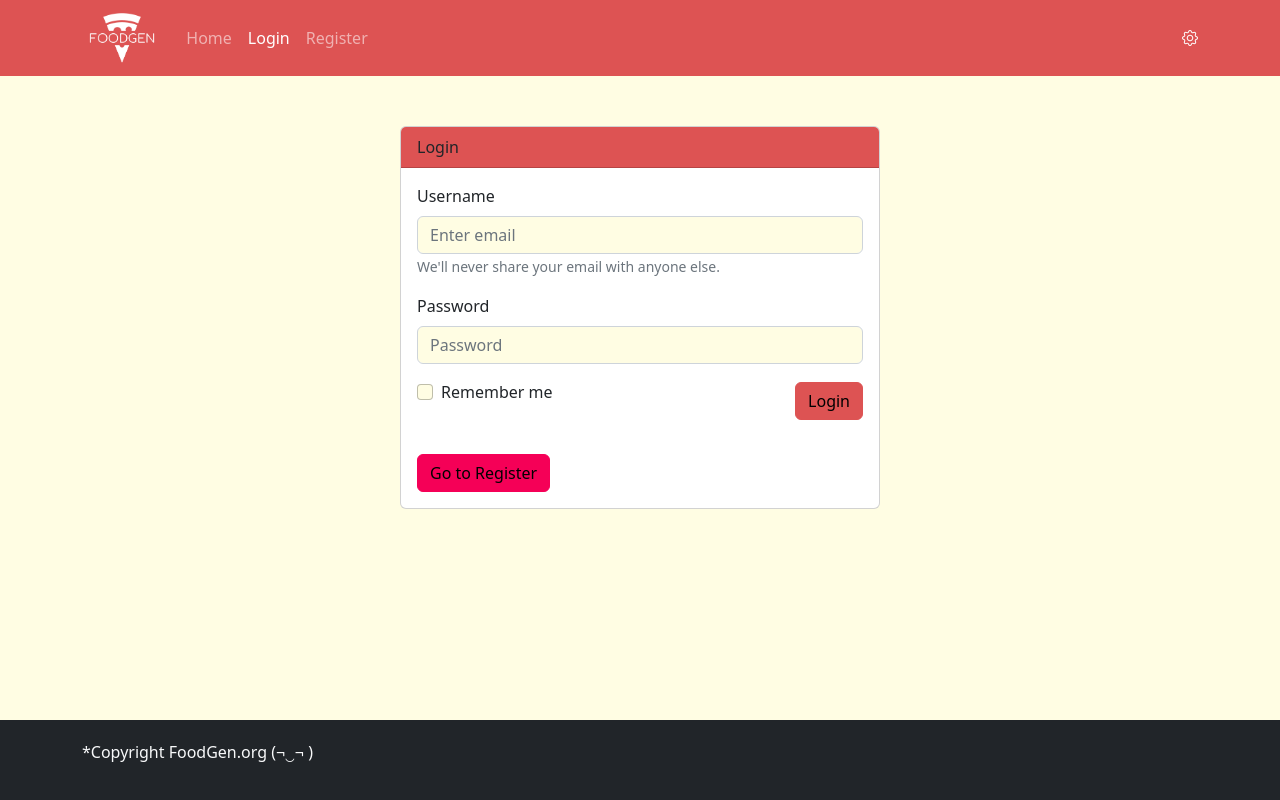
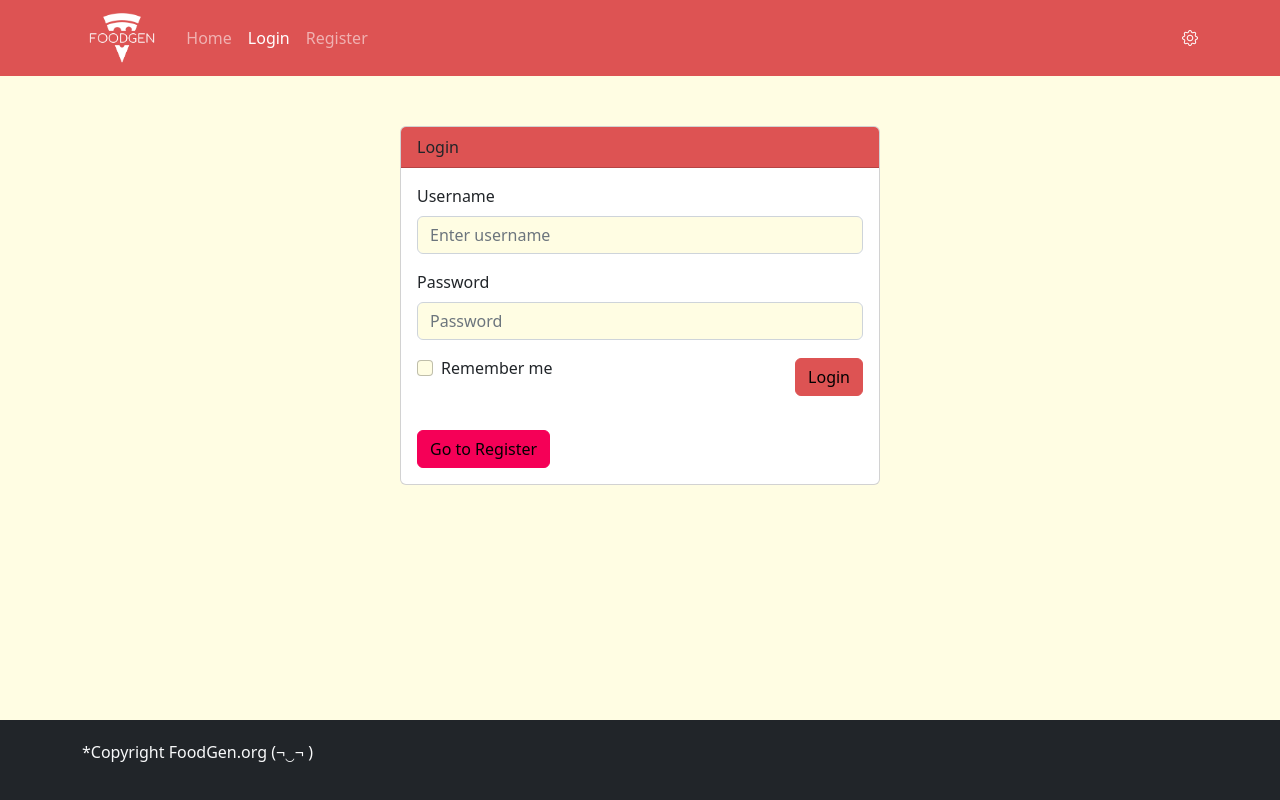
Before and after one commit to thefoodplanners/frontend, a React (Create React App) app: page /login in a window 1280 px wide. Built offline with nearby package versions, Linux system fonts and the light colour scheme; no server answers.

Commit message:
small changes to login and register forms

```diff
--- a/package.json
+++ b/package.json
@@ -10,16 +10,19 @@
     "bootstrap-icons": "^1.10.3",
     "chart.js": "^4.2.1",
     "chartjs-plugin-annotation": "^2.2.1",
+    "formik": "^2.2.9",
     "react": "^18.2.0",
     "react-bootstrap": "^2.5.0",
     "react-chartjs-2": "^5.2.0",
     "react-dom": "^18.2.0",
+    "react-hook-form": "^7.43.8",
     "react-router-bootstrap": "^0.26.2",
     "react-router-dom": "^6.4.3",
     "react-scripts": "5.0.1",
     "reactjs-popup": "^2.0.5",
     "sass": "^1.56.1",
-    "web-vitals": "^2.1.4"
+    "web-vitals": "^2.1.4",
+    "yup": "^1.0.2"
   },
   "scripts": {
     "start": "react-scripts start",
--- a/src/pages/login.jsx
+++ b/src/pages/login.jsx
@@ -6,11 +6,10 @@ import Stack from "react-bootstrap/Stack";
 import { LinkContainer } from "react-router-bootstrap";
 import { useNavigate } from "react-router-dom";
 import { useContext } from "react";
-
 import { AuthContext } from "../components/authContext";
 
 const Login = () => {
-  const [email, setEmail] = useState("");
+  const [username, setUsername] = useState("");
   const [password, setPassword] = useState("");
   const navigate = useNavigate();
   const { isAuthenticated, setAuth } = useContext(AuthContext);
@@ -18,12 +17,9 @@ const Login = () => {
   const handleSubmit = (e) => {
     e.preventDefault();
     const body = {
-      username: email,
+      username: username,
       password: password,
     };
-
-    console.log(email);
-    console.log(password);
 
     fetch("http://localhost:9000/login", {
       method: "POST",
@@ -46,19 +42,16 @@ const Login = () => {
     <Card className="cardContainer">
       <Card.Header className="bg-primary">Login</Card.Header>
       <Card.Body>
-        <Form onSubmit={handleSubmit}>
-          <Form.Group className="mb-3" controlId="formBasicEmail">
+        <Form noValidate onSubmit={handleSubmit}>
+          <Form.Group className="mb-3" controlId="formBasicUsername">
             <Form.Label>Username</Form.Label>
             <Form.Control
               type="text"
-              placeholder="Enter email"
-              name="email"
-              value={email}
-              onChange={(e) => setEmail(e.target.value)}
+              placeholder="Enter username"
+              name="username"
+              value={username}
+              onChange={(e) => setUsername(e.target.value)}
             />
-            <Form.Text className="text-muted">
-              We'll never share your email with anyone else.
-            </Form.Text>
           </Form.Group>
 
           <Form.Group className="mb-3" controlId="formBasicPassword">
--- a/src/pages/register.jsx
+++ b/src/pages/register.jsx
@@ -4,8 +4,6 @@ import Card from "react-bootstrap/Card";
 import Stack from "react-bootstrap/Stack";
 import { LinkContainer } from "react-router-bootstrap";
 import { useState } from "react";
-// import ToggleButton from "react-bootstrap/ToggleButton";
-// import ToggleButtonGroup from "react-bootstrap/ToggleButtonGroup";
 import "../scss/register.scss";
 
 const preferences = [
@@ -49,7 +47,6 @@ const Register = () => {
     );
 
     setChecked(updateChecked);
-    console.log(updateChecked);
   };
 
   const handleSubmit = (e) => {
@@ -92,7 +89,6 @@ const Register = () => {
       if (response.status === 200) {
         completeFormStep();
       }
-      //return response.json(); // do something with response JSON
     });
   };
   return (
@@ -213,6 +209,7 @@ const Register = () => {
                     controlId="formBasicCheckboxLegal"
                   >
                     <Form.Check
+                      required
                       type="checkbox"
                       label="I accept the terms and conditions"
                     />
```
Also changed, not shown: 1 other file (tests, documents, lock files or other folders).
